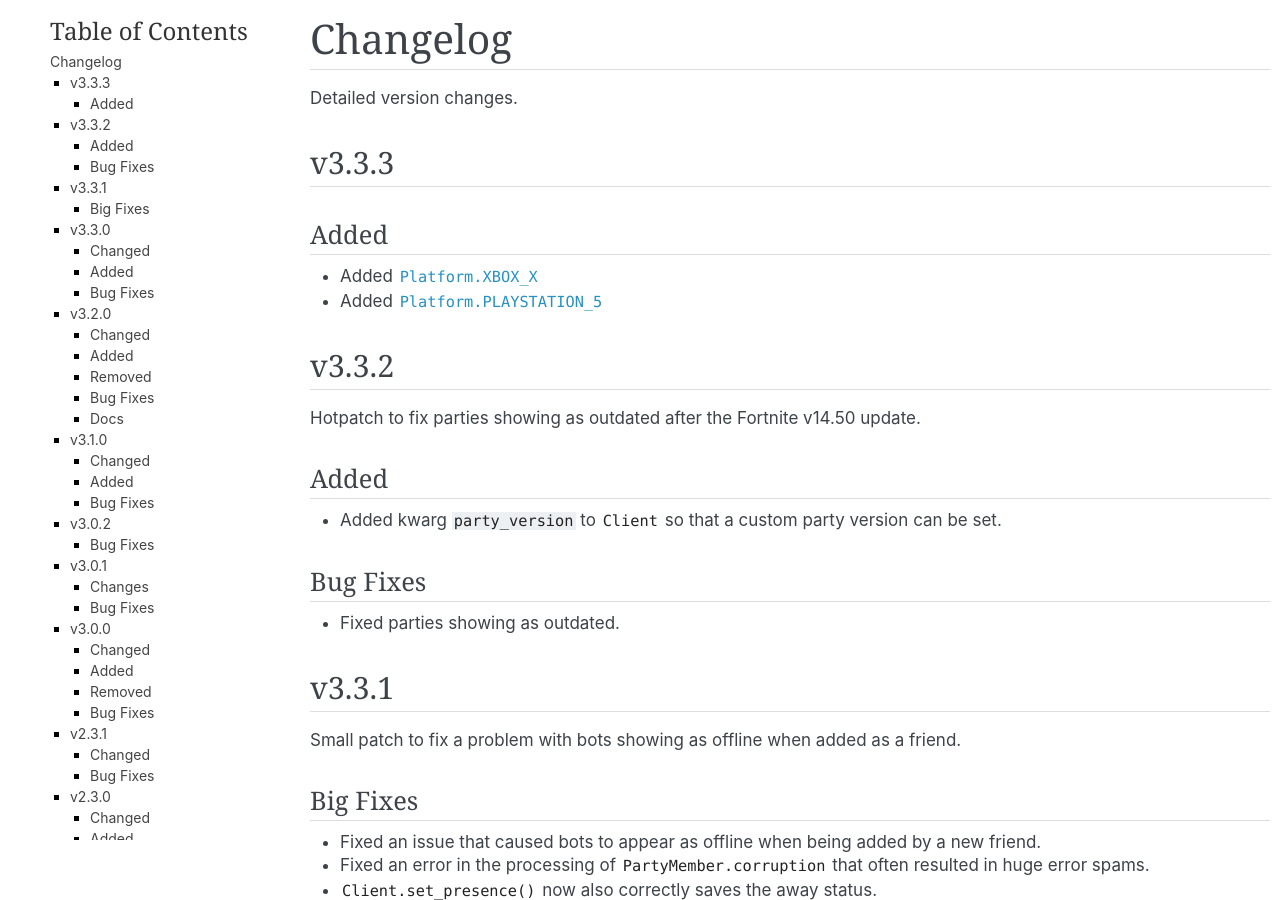
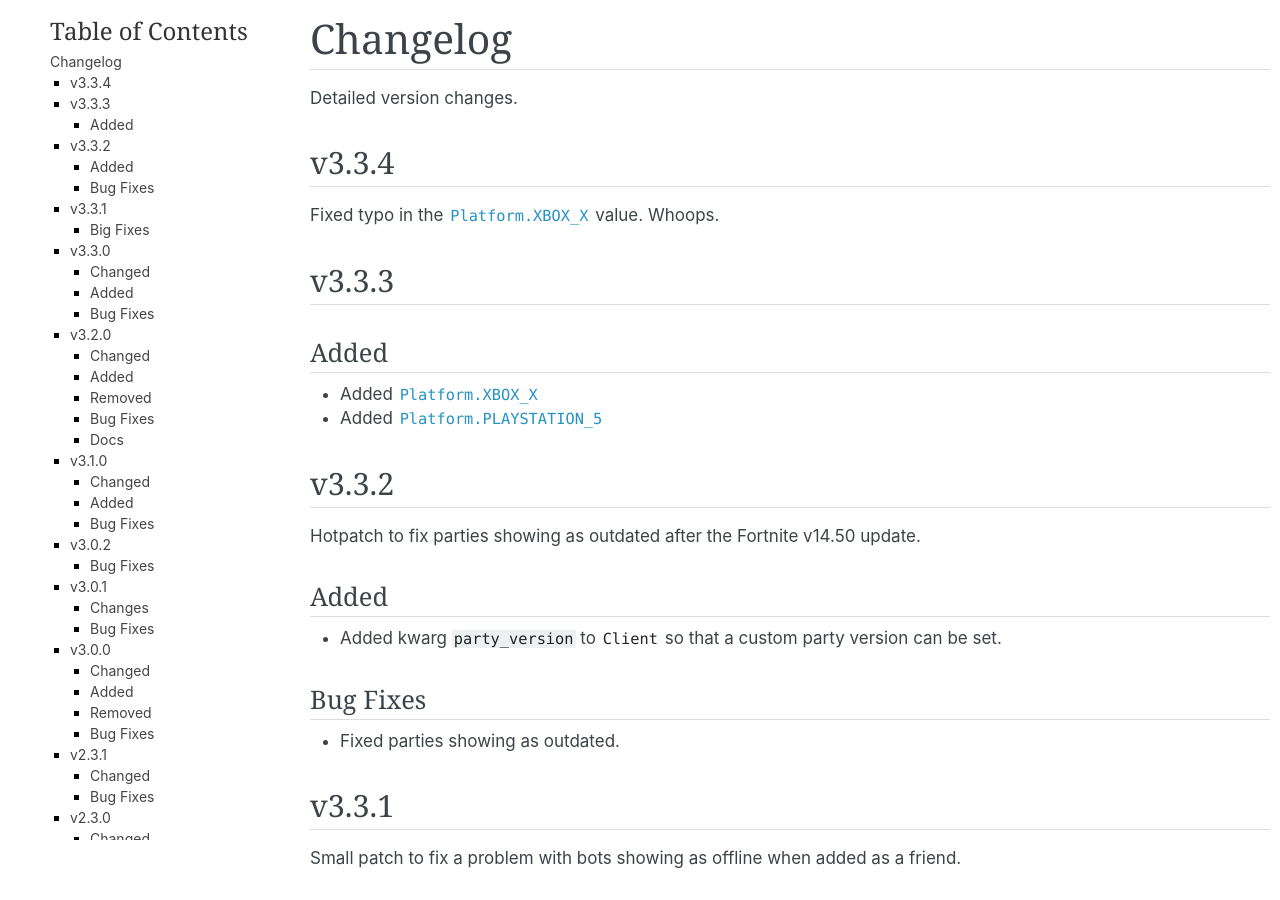
Before and after one commit to Terbau/fortnitepy, a Sphinx documentation site: the page built from docs/changelog.rst, in a window 1280 px wide and 900 px high. Built offline with Sphinx 7.4.7, drawn with Linux system fonts in a browser that asks for light colours.

Commit message:
v3.3.4 changelog + version bump

```diff
--- a/docs/changelog.rst
+++ b/docs/changelog.rst
@@ -4,6 +4,12 @@ Changelog
 =========
 
 Detailed version changes.
+
+
+v3.3.4
+------
+
+Fixed typo in the :attr:`Platform.XBOX_X` value. Whoops.
 
 
 v3.3.3
--- a/fortnitepy/__init__.py
+++ b/fortnitepy/__init__.py
@@ -25,7 +25,7 @@ OUT OF OR IN CONNECTION WITH THE SOFTWARE OR THE USE OR OTHER DEALINGS IN THE
 SOFTWARE.
 """
 
-__version__ = '3.3.3'
+__version__ = '3.3.4'
 
 from .client import Client, run_multiple, start_multiple, close_multiple
 from .auth import (Auth, EmailAndPasswordAuth, ExchangeCodeAuth,
```
